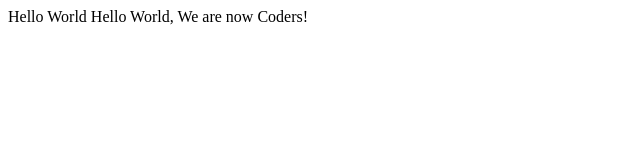
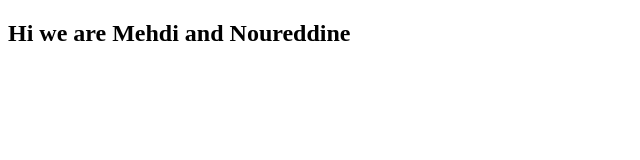
Before and after one commit to Mehdi-Rh/Microverse-Trial-Mehdi-Noureddine, a plain HTML site: page index.html in a window 1280 px wide. Shown: the whole page, without its empty margins (0-640 px from the left). Drawn offline with Linux system fonts and the light colour scheme.

Commit message:
story 1 and 2

```diff
--- a/index.html
+++ b/index.html
@@ -7,21 +7,16 @@
   </head>
 
   <body>
-    Hello World Hello World, We are now Coders!
+
+    <section id="welcome-section">
+      <h1>Hi we are Mehdi and Noureddine</h1>
+    </section>
+
+
+
     <script src="https://cdn.freecodecamp.org/testable-projects-fcc/v1/bundle.js"></script>
 
-    <!--
 
-    Hello Camper!
-
-    For now, the test suite only works in Chrome!
-    Please read the README below in the JS Editor before beginning.
-    Feel free to delete this message once you have read it.
-    Good luck and Happy Coding!
-
-    - The freeCodeCamp Team
-
-    -->
     <script src="js/index.js"></script>
   </body>
 </html>
```
Also changed, not shown: 1 other file.
